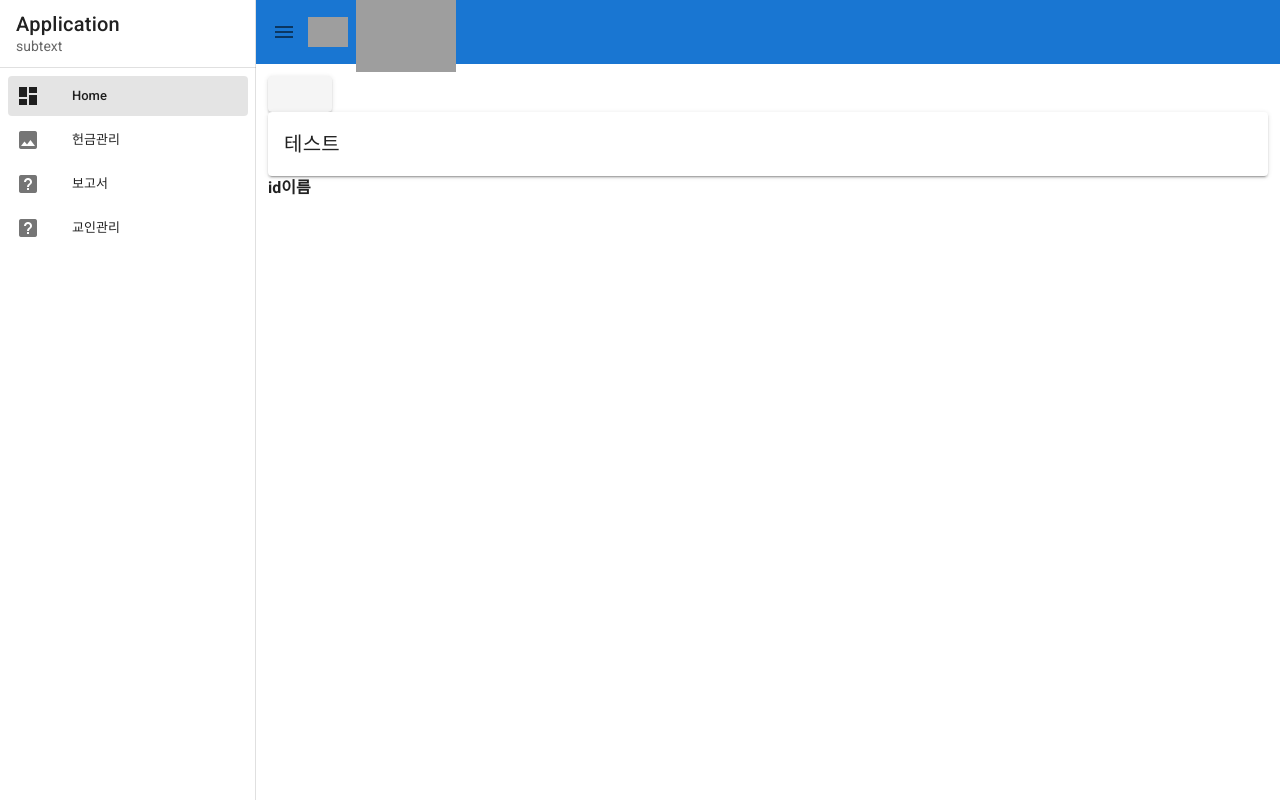
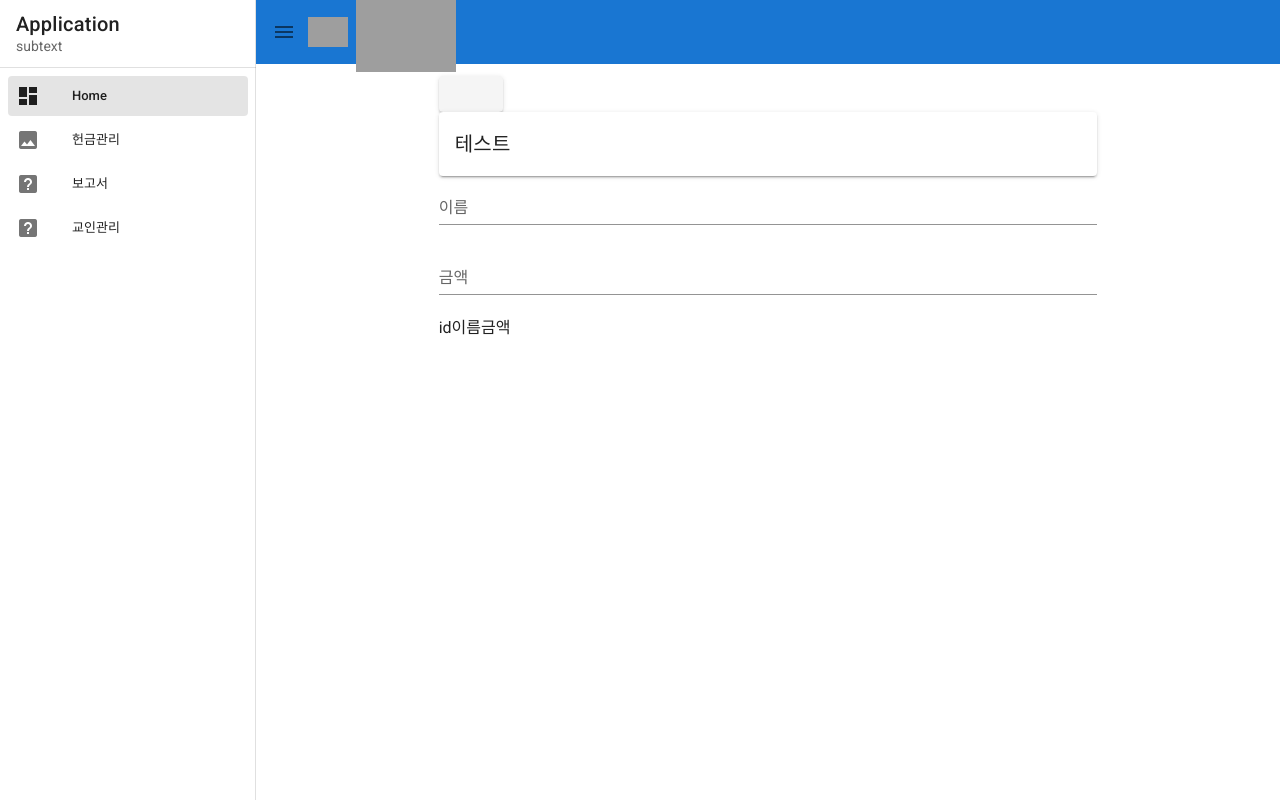
Before and after one commit to Cobb-Yoo/gloria-2, a Vue app: page /#/ in a window 1280 px wide. Built offline with nearby package versions, Linux system fonts and the light colour scheme; grey boxes are pictures that could not be loaded.

Commit message:
입력받아서 리스트로 출력

```diff
--- a/src/store/index.js
+++ b/src/store/index.js
@@ -53,7 +53,8 @@ export default new Vuex.Store({
 
       let data = {
         id: state.id,
-        name: payload.data,
+        name: payload.name,
+        offering: payload.offering,
       };
 
       commit("setStateMemberList", data);
--- a/src/views/Home.vue
+++ b/src/views/Home.vue
@@ -1,23 +1,27 @@
 <template>
   <v-container>
-    <v-row>
-      <v-col>
-        <v-btn @click="setMemberList({ data })" />
+    <v-row justify="center">
+      <v-col cols="8">
+        <v-btn @click="setMemberList({ name, offering })" />
         <v-card>
           <v-card-title> 테스트 </v-card-title>
         </v-card>
 
+        <v-text-field label="이름" v-model="name"></v-text-field>
+        <v-text-field label="금액" v-model="offering"></v-text-field>
+
         <thead>
           <tr>
-            <th>id</th>
-            <th>이름</th>
+            <td>id</td>
+            <td>이름</td>
+            <td>금액</td>
           </tr>
         </thead>
-
         <tbody>
           <tr v-for="member in members.slice().reverse()" :key="member.id">
             <td>{{ member.id }}</td>
             <td>{{ member.name }}</td>
+            <td>{{ member.offering }}</td>
           </tr>
         </tbody>
       </v-col>
@@ -32,7 +36,8 @@ export default {
   name: "Home",
   data() {
     return {
-      data: "이름",
+      name: "",
+      offering: "",
     };
   },
   methods: {
```
